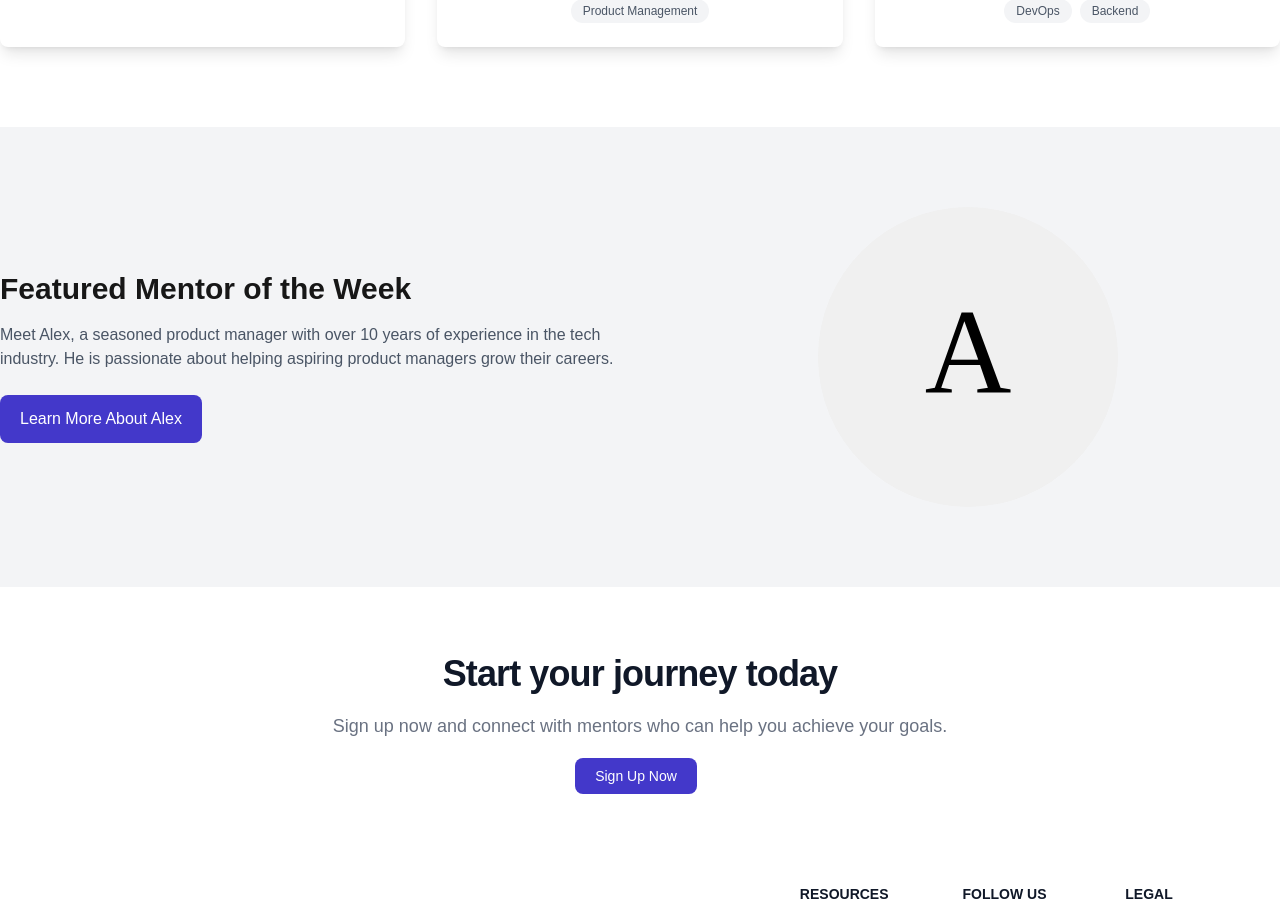
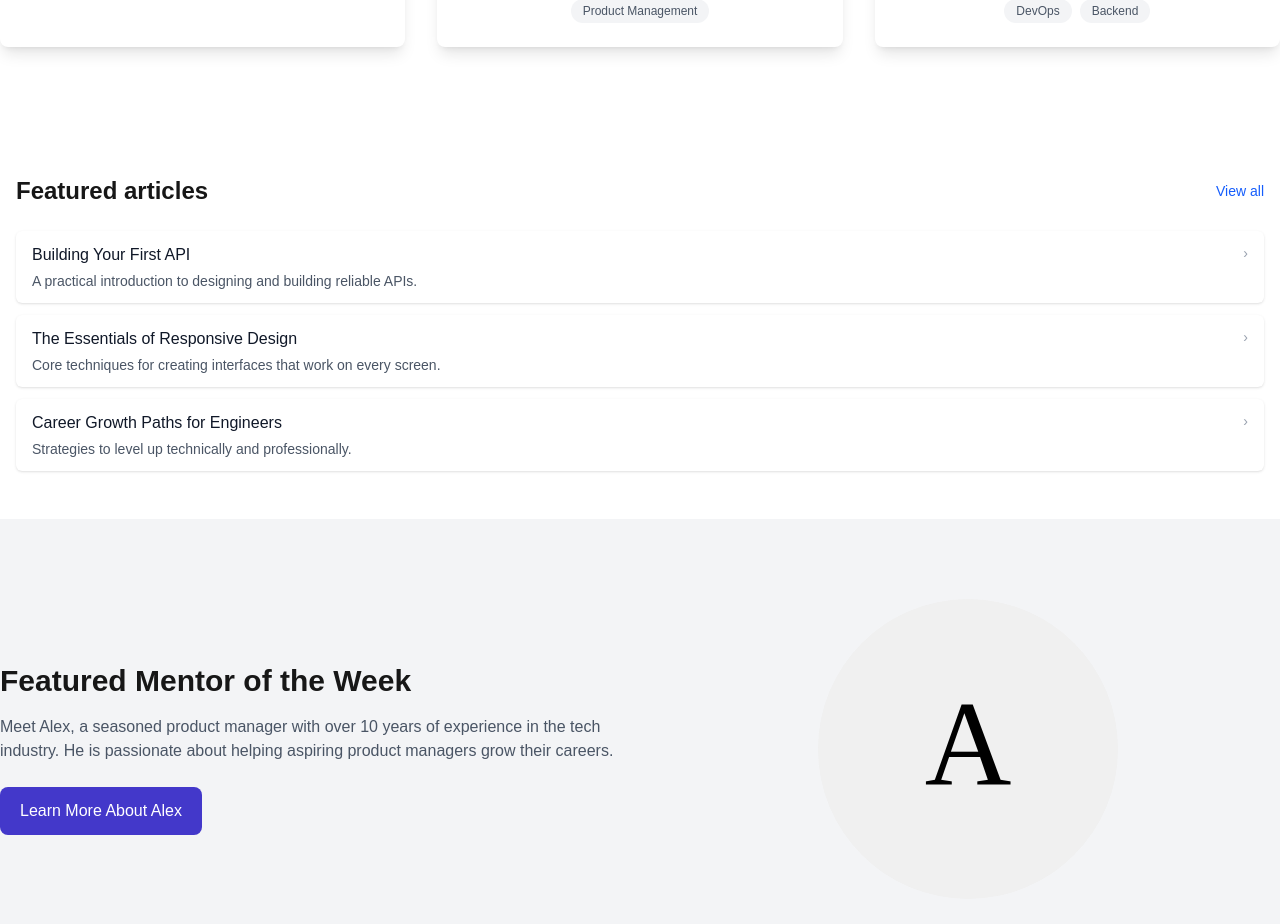
Before and after one commit to MentoNest/skillsync_frontend, a Next.js app: page / in a window 1280 px wide. Shown: the part 2180-3104 px from the top of the page. Built offline with nearby package versions, Linux system fonts and the light colour scheme.

Commit message:
feat(frontend): implement featured articles section

```diff
--- a/app/(public)/page.tsx
+++ b/app/(public)/page.tsx
@@ -1,6 +1,7 @@
 import FeaturedMentorHighlight from "@/components/landing/FeaturedMentorHighlight";
 import MentorDiscoverySection from "@/components/landing/MentorDiscoverySection";
 import ExpertiseFilterSection from "@/components/landing/ExpertiseFilterSection";
+import FeaturedArticlesSection from "@/components/landing/FeaturedArticlesSection";
 import CTASection from "@/components/landing/CTASection";
 import LearningPathSection from "@/components/landing/LearningPathSection";
 import Image from "next/image";
@@ -55,6 +56,7 @@ export default function Home() {
       </section>
       <MentorDiscoverySection />
       <ExpertiseFilterSection />
+      <FeaturedArticlesSection />
       <FeaturedMentorHighlight />
       <CTASection />
     </main>
--- /dev/null
+++ b/components/landing/FeaturedArticlesSection.tsx
@@ -0,0 +1,61 @@
+import Link from "next/link";
+
+const featured = [
+  {
+    id: "building-your-first-api",
+    title: "Building Your First API",
+    description: "A practical introduction to designing and building reliable APIs.",
+    href: "/resources/articles#building-your-first-api",
+  },
+  {
+    id: "responsive-design-essentials",
+    title: "The Essentials of Responsive Design",
+    description: "Core techniques for creating interfaces that work on every screen.",
+    href: "/resources/articles#responsive-design-essentials",
+  },
+  {
+    id: "career-growth-paths",
+    title: "Career Growth Paths for Engineers",
+    description: "Strategies to level up technically and professionally.",
+    href: "/resources/articles#career-growth-paths",
+  },
+];
+
+export default function FeaturedArticlesSection() {
+  return (
+    <section className="container mx-auto px-4 py-12">
+      <div className="flex items-center justify-between mb-6">
+        <h2 className="text-2xl font-semibold">Featured articles</h2>
+        <Link
+          href="/resources/articles"
+          className="text-sm font-medium text-blue-600 hover:underline"
+        >
+          View all
+        </Link>
+      </div>
+
+      <ul className="space-y-3">
+        {featured.map((item) => (
+          <li key={item.id}>
+            <Link
+              href={item.href}
+              className="block rounded-md px-4 py-3 bg-white hover:bg-gray-50 dark:bg-gray-800 dark:hover:bg-gray-700 transition-colors shadow-sm hover:shadow-md"
+            >
+              <div className="flex items-start justify-between">
+                <div className="min-w-0">
+                  <h3 className="text-base font-medium text-gray-900 dark:text-gray-100 truncate">
+                    {item.title}
+                  </h3>
+                  <p className="mt-1 text-sm text-gray-600 dark:text-gray-300">
+                    {item.description}
+                  </p>
+                </div>
+                <div className="ml-4 flex-shrink-0 text-sm text-gray-400">›</div>
+              </div>
+            </Link>
+          </li>
+        ))}
+      </ul>
+    </section>
+  );
+}
```
